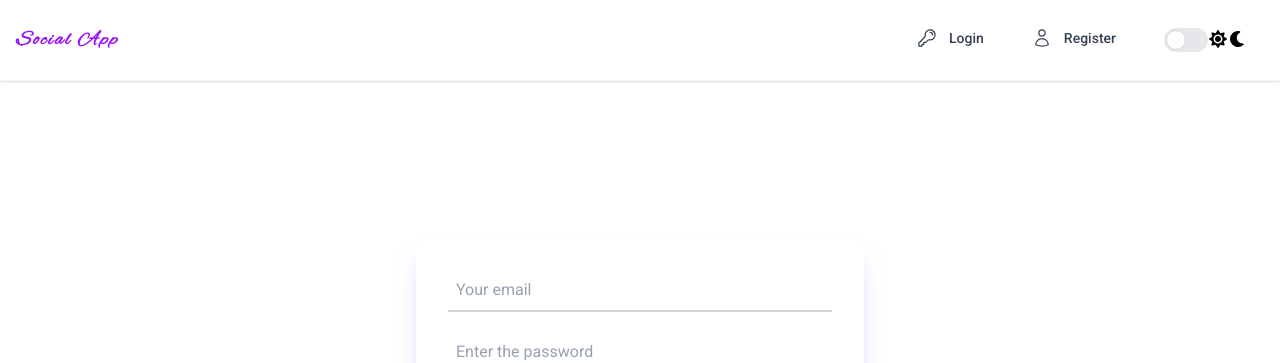
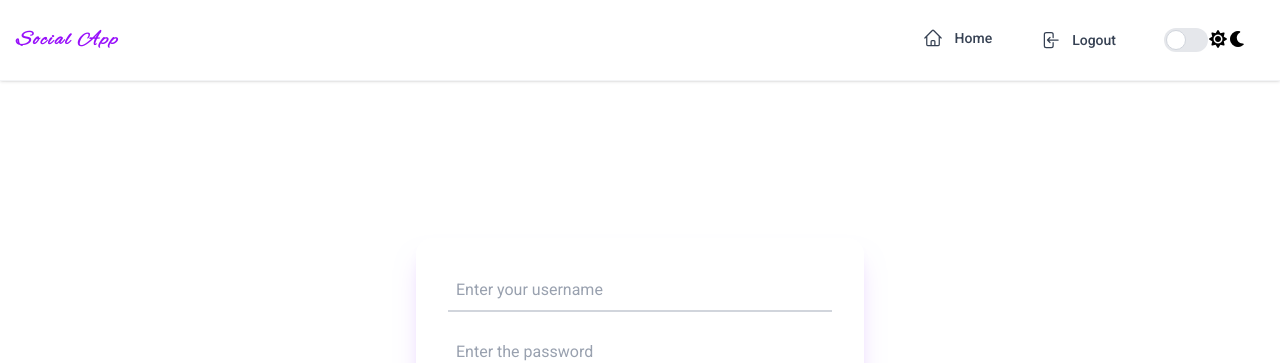
Before and after one commit to AymanSha3ban/Social-App, a React (Vite) app: page / in a window 1280 px wide. Shown: the top 363 px of the page. Built offline with nearby package versions, Linux system fonts and the light colour scheme; sample sign-in values are in the browser's storage.

Commit message:
adding logout method and protecing the routing , Context API

```diff
--- a/src/App.tsx
+++ b/src/App.tsx
@@ -5,6 +5,7 @@ import Login from './pages/Login'
 import Register from './pages/Register'
 import Home from './pages/Home'
 import NotFound from './pages/NotFound'
+import ProtectedRoute from './components/ProtectedRoute'
 
 
 
@@ -14,7 +15,7 @@ export default function App() {
     {path : '/' , element : <Layout></Layout> , children:[
       {index : true , element : <Login></Login>} ,
       {path : 'register' , element : <Register></Register>},
-      {path : 'home' , element : <Home></Home>},
+      {path : 'home' , element : <ProtectedRoute><Home></Home></ProtectedRoute>},
       {path : 'login' , element : <Login></Login>},
       {path : '*' , element : <NotFound></NotFound>},
     ]}
--- a/src/components/Navbar.tsx
+++ b/src/components/Navbar.tsx
@@ -1,21 +1,28 @@
-import { useState } from "react";
-import { Link } from "react-router-dom";
+import { useContext, useState } from "react";
+import { Link, useNavigate } from "react-router-dom";
+import { AuthContext } from "../context/createdContext/AuthContext";
+
 
 export default function Navbar() {
     const [open, setOpen] = useState(false);
-
+    const { isAuthed , setIsAuthed } = useContext(AuthContext)!;
+    const navigate = useNavigate() ;
     const handleToggle = () => {
         setOpen(!open);
     };
+    const handleLogout = () => {
+        setIsAuthed(null);
+        localStorage.removeItem('accessToken');
+        navigate('/login');
+        console.log("User logged out successfully");
+    }
 
     return (
         <div>
             <nav className="bg-white shadow-sm border-b border-gray-100 fixed w-full z-20 top-0 left-0">
                 <div className="max-w-screen-xl flex flex-wrap items-center justify-between mx-auto p-4 relative">
 
-                    <Link className="logo" to={'/home'}>
-                        <h2 className="text-xl font-bold tracking-widest text-purple-600">Social App</h2>
-                    </Link>
+                    <h2 className="logo text-xl font-bold tracking-widest text-purple-600">Social App</h2>
 
                     <button
                         onClick={handleToggle}
@@ -30,6 +37,27 @@ export default function Navbar() {
                     </button>
                     <div className={`${!open ? 'hidden' : 'absolute top-16 right-4 w-52 bg-white shadow-xl border border-gray-100 rounded-xl p-2'} md:block md:static md:w-auto md:shadow-none md:border-none md:bg-transparent md:p-0 z-50 transition-all`}>
                         <ul className="flex flex-col gap-1 md:flex-row md:space-x-4 md:gap-0 font-medium">
+
+                            {isAuthed ? (
+                                <>
+                                    <li>
+                                        <Link className="flex items-center gap-3 px-4 py-3 text-sm text-gray-700 rounded-lg hover:bg-purple-50 hover:text-purple-700 transition-colors" to={'/home'}>
+                                            <svg xmlns="http://www.w3.org/2000/svg" fill="none" viewBox="0 0 24 24" strokeWidth={1.5} stroke="currentColor" className="w-5 h-5">
+                                                <path strokeLinecap="round" strokeLinejoin="round" d="M2.25 12l8.954-8.955c.44-.439 1.152-.439 1.591 0L21.75 12M4.5 9.75v10.125c0 .621.504 1.125 1.125 1.125H9.75v-4.875c0-.621.504-1.125 1.125-1.125h2.25c.621 0 1.125.504 1.125 1.125V21h4.125c.621 0 1.125-.504 1.125-1.125V9.75M8.25 21h8.25" />
+                                            </svg>
+                                            Home
+                                        </Link>
+                                    </li>
+                                    <li onClick={handleLogout} className="flex items-center gap-3 px-4 py-3 text-sm text-gray-700 rounded-lg hover:bg-purple-50 hover:text-purple-700 transition-colors cursor-pointer">
+                                        <svg xmlns="http://www.w3.org/2000/svg" fill="none" viewBox="0 0 24 24" strokeWidth={1.5} stroke="currentColor" className="w-5 h-5">
+                                            <path strokeLinecap="round" strokeLinejoin="round" d="M15.75 9V5.25A2.25 2.25 0 0 0 13.5 3h-6a2.25 2.25 0 0 0-2.25 2.25v13.5A2.25 2.25 0 0 0 7.5 21h6a2.25 2.25 0 0 0 2.25-2.25V15M12 9l-3 3m0 0l3 3m-3-3h12.75" />
+                                        </svg>
+                                        <span>Logout</span>
+                                    </li>
+                                </>
+                            ) :
+                            (
+                                <>
                                     <li>
                                         <Link className="flex items-center gap-3 px-4 py-3 text-sm text-gray-700 rounded-lg hover:bg-purple-50 hover:text-purple-700 transition-colors" to={'/'}>
                                             <svg xmlns="http://www.w3.org/2000/svg" fill="none" viewBox="0 0 24 24" strokeWidth={1.5} stroke="currentColor" className="w-5 h-5">
@@ -46,6 +74,10 @@ export default function Navbar() {
                                             Register
                                         </Link>
                                     </li>
+                                </>
+                            )
+                        }
+
                             <li>
                                 <label className="flex items-center justify-between px-4 py-3 cursor-pointer rounded-lg hover:bg-purple-50 transition-colors group">
                                     <span className="text-sm font-medium text-gray-700 group-hover:text-purple-700 transition-colors"></span>
--- /dev/null
+++ b/src/components/ProtectedRoute.tsx
@@ -0,0 +1,9 @@
+import type { ReactNode ,  } from "react";
+import { Navigate } from "react-router";
+
+
+export default function ProtectedRoute({children}: {children: ReactNode}) {
+  return (
+    localStorage.getItem('accessToken') ? children : <Navigate to="/login" ></Navigate>
+  )
+}
--- /dev/null
+++ b/src/context/AuthProvider.tsx
@@ -0,0 +1,14 @@
+import { useState  , type ReactNode} from "react"
+import {AuthContext} from './createdContext/AuthContext'
+
+export default function AuthProvider({ children }: { children: ReactNode }){
+    const [isAuthed , setIsAuthed] = useState<string | null>(()=>{
+        return localStorage.getItem('accessToken') ;
+    }) ;
+
+    return(
+        <AuthContext.Provider value={{ isAuthed , setIsAuthed }}>
+            {children}
+        </AuthContext.Provider>
+    )
+}
--- /dev/null
+++ b/src/context/createdContext/AuthContext.ts
@@ -0,0 +1,3 @@
+import { createContext } from "react";
+import type { AuthContextType } from "../../interfaces/interfaces";
+export const AuthContext = createContext<AuthContextType | null>(null);
--- /dev/null
+++ b/src/interfaces/interfaces.ts
@@ -0,0 +1,11 @@
+
+
+export interface CounterContextType {
+    counter: number;
+    incrementCounter: () => void;
+}
+
+export interface AuthContextType {
+    isAuthed: string | null;
+    setIsAuthed: (isAuthed: string | null) => void;
+}
--- a/src/main.tsx
+++ b/src/main.tsx
@@ -2,9 +2,11 @@ import '@fortawesome/fontawesome-free/css/all.min.css'
 import { createRoot } from 'react-dom/client'
 import './index.css'
 import App from './App.tsx'
+import AuthProvider from './context/AuthProvider.tsx'
+
 
 createRoot(document.getElementById('root')!).render(
-  <>
+  <AuthProvider>
     <App />
-  </>
+  </AuthProvider>
 )
--- a/src/pages/Home.tsx
+++ b/src/pages/Home.tsx
@@ -1,10 +1,10 @@
-import Post from "../components/post";
-
+import Post from "../components/Post";
 
 export default function Home() {
   return (
+
     <div>
-      <Post></Post>
+      <Post />
     </div>
   )
 }
--- a/src/pages/Login.tsx
+++ b/src/pages/Login.tsx
@@ -2,8 +2,9 @@ import { zodResolver } from "@hookform/resolvers/zod";
 import { useForm } from "react-hook-form";
 import { LoginSchema, type LoginData } from "../schema/LoginSchema";
 import { Link, useNavigate } from "react-router-dom";
-import { useState } from "react";
+import { useContext, useState } from "react";
 import { loginUser } from "../apis/Login.api";
+import { AuthContext } from "../context/createdContext/AuthContext";
 
 export default function Login() {
   const {
@@ -15,7 +16,7 @@ export default function Login() {
   });
 
   const navigate = useNavigate() ;
-
+  const {setIsAuthed} = useContext(AuthContext)!;
   const [loading, setLoading] = useState(false);
   const [error, setError] = useState('');
 
@@ -24,8 +25,10 @@ export default function Login() {
       const my_data = await loginUser(data) ;
       setLoading(true);
       setError('');
+      localStorage.setItem('accessToken', my_data.accessToken);
+      setIsAuthed(my_data.accessToken);
       navigate('/home') ;
-      console.log("User login successfully:", my_data);
+      console.log("User login successfully:");
     }catch(err){
       setLoading(false);
       setError('Invalid username or password');
@@ -43,7 +46,7 @@ export default function Login() {
           <input
             type="username"
             {...register("username")}
-            placeholder="Your email"
+            placeholder="Enter your username"
             className="w-full p-2 outline-none border-b-2 border-gray-300 focus:border-purple-500 transition-colors bg-transparent placeholder-gray-400"
           />
           {errors.username && (
```
Lines whose indentation alone changed are shown as unchanged.
